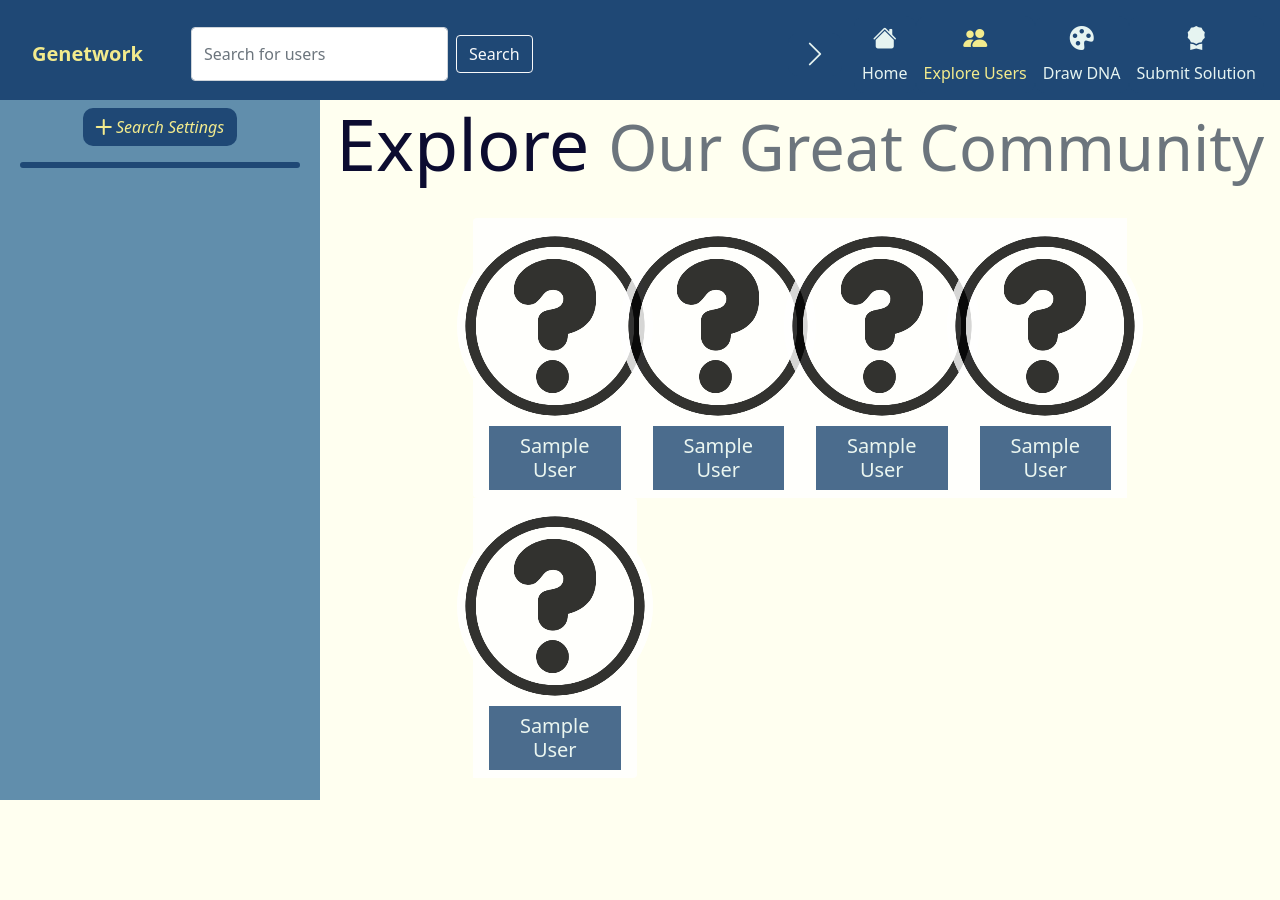
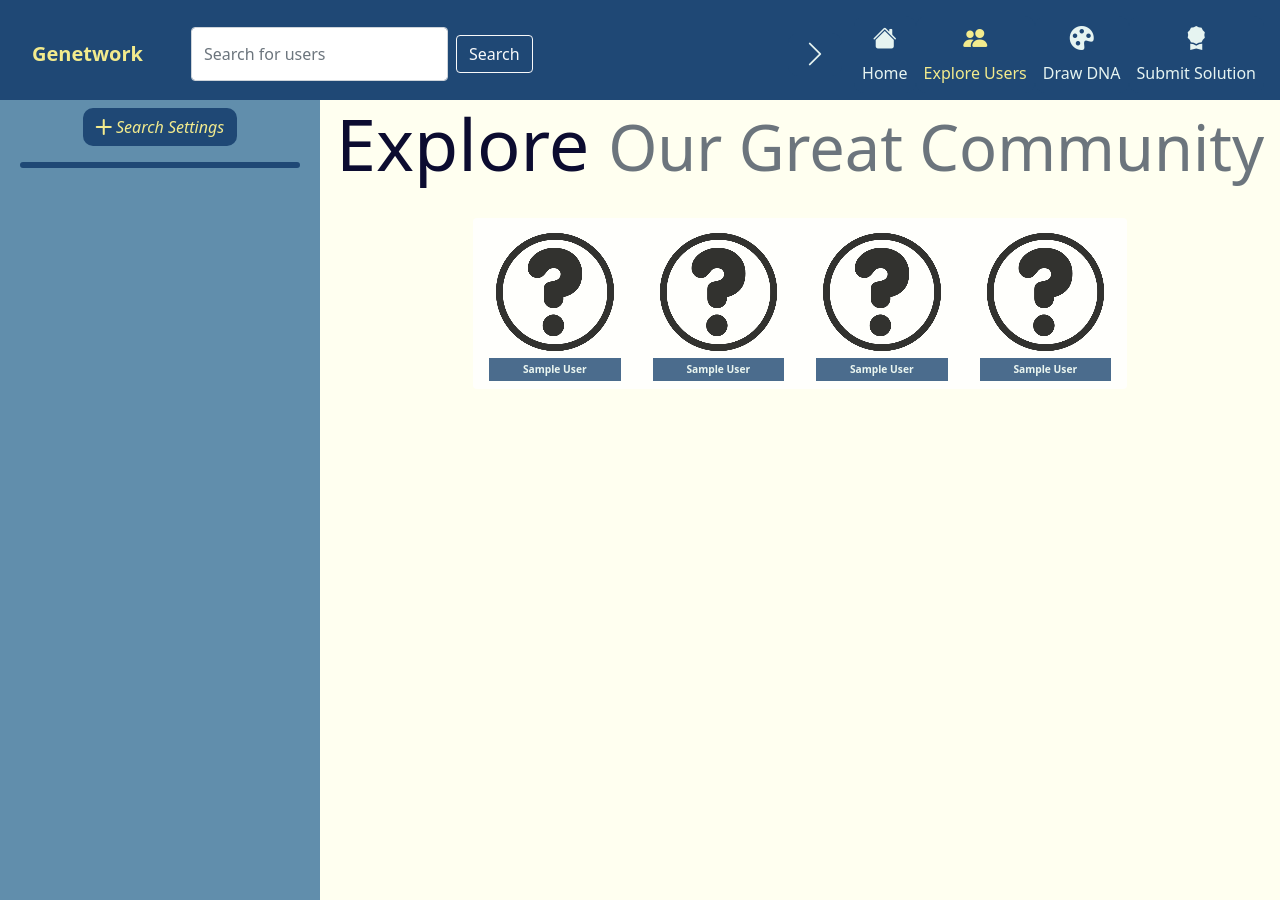
Before and after one commit to CiniMinis/workshop-project, a Flask app: page /explore in a window 1280 px wide. Before the commit the page ends 800 px from the top, so only its background shows below. Run offline with Flask 2, Linux system fonts and the light colour scheme; tables that the repository leaves empty hold one stand-in row (values such as "Sample post"); parts of the project's set-up code (start-up, migrations or seed data) failed here and were passed over.

Commit message:
Fitted Layout to smaller screens

```diff
--- a/app/static/explore.js
+++ b/app/static/explore.js
@@ -17,8 +17,9 @@
 
 // When page reaches bottom, load more users
 $(window).scroll(function() {
+    bottom_margin = 10;
     // check if bottom of page is reached
-    if( $(window).scrollTop() == $(document).height() - $(window).height() ) {
+    if( $(window).scrollTop() > $(document).height() - $(window).height() - bottom_margin ) {
         get_more_users()
             .then((new_content) => {
                 $("#exploreUserList").append(new_content);
--- a/app/static/main.css
+++ b/app/static/main.css
@@ -21,8 +21,8 @@
 }
 
 canvas.avatar-side {
-    width: 100px;
-    height: 100px;
+    width: 5vw;
+    height: 5vw;
 }
 
 canvas.avatar-big {
@@ -88,6 +88,12 @@
 
 .recent_user {
     text-decoration: none;
+    font-size: 1vw;
+    font-weight: bold;
+}
+
+.recent_user > h3 {
+    font-size: 2vw;
 }
 
 .recent_user:hover {
@@ -129,6 +135,8 @@
 
 .query-user {
     opacity: 0.8;
+    font-weight: bold;
+    font-size: 0.8vw;
 }
 
 .query-user:hover {
--- a/app/static/sidebar.js
+++ b/app/static/sidebar.js
@@ -1,18 +1,22 @@
 function stretch_sidebar() {
+    console.log(1);
     let window_height = $(window).height();
     let content_offset = $("#contentContainer").offset().top;
     let content_height = $("#contentContainer").height()
+    console.log(window_height, content_offset, content_height)
     $("#sidebar").height(Math.max(window_height - content_offset, content_height));
 }
 
 $().ready(()=>{
     // Script to make sidebar fill window height
     // initial fit
-    stretch_sidebar();
+    // stretch_sidebar();
     // window change
-    window.onresize = stretch_sidebar;
+    // window.onresize = stretch_sidebar;
     // content addition
-    new ResizeObserver(stretch_sidebar).observe(contentContainer);
+    // new ResizeObserver(stretch_sidebar).observe(contentContainer);
+    // expansion in sidebar
+    // $("#sidebarSearchSettingsToggler").click(stretch_sidebar);
 
     // configure buttons
     bind_button_to_collapse("sidebarSearchSettingsToggler", "sidebarSearchSettings");
@@ -23,13 +27,13 @@
         [user_id, user_name] = recent_users[i];
         $("#sidebarRecentUsers").append(`
             <a href="/user/${user_id}" class="recent_user container d-flex justify-content-start align-items-center p-2 m-2 white-box rounded">
-                <canvas class="avatar avatar-side rounded light-box me-4" data-user-id='${user_id}'></canvas>
-                <h5>${user_name}</h5>
-                <h3 class="bi bi-clock-history ms-auto m-4"></h3>
+                <canvas class="avatar avatar-side rounded light-box me-2" data-user-id='${user_id}'></canvas>
+                ${user_name}
+                <h3 class="bi bi-clock-history ms-auto me-2"></h3>
             </a>
         `);
     }
-    stretch_sidebar();  // stretch to fit new users
+    // stretch_sidebar();  // stretch to fit new users
 
     draw_all_avatars();
 });
--- a/app/views/snippets/sidebar.jinja
+++ b/app/views/snippets/sidebar.jinja
@@ -1,5 +1,5 @@
 {% block sidebar %}
-<div class="container color-main p-2 d-flex flex-column text-center">
+<div class="container-fluid color-main p-2 d-flex flex-column text-center">
     <p>
         <button type="button" class="btn dark-btn" id="sidebarSearchSettingsToggler" data-bs-toggle="collapse"
             data-bs-target="#sidebarSearchSettings">
@@ -34,7 +34,7 @@
 <div class="container-fluid" id="contentContainer">
     <div class="row">
         <!-- Sidebar Col -->
-        <div class="col-{{sidebar_col_size}} color-main text-light" id="sidebar">
+        <div class="col-{{sidebar_col_size}} color-main text-light min-vh-100" id="sidebar">
             {{ self.sidebar() }}
         </div>
         <!-- Content Col -->
--- a/app/views/snippets/users_as_list_items.jinja
+++ b/app/views/snippets/users_as_list_items.jinja
@@ -1,10 +1,10 @@
 {% for user in users %}
 <a href="/user/{{user.user_id}}" class="border list-group-item w-25 d-flex flex-column align-items-center border-0 query-user">
-    <canvas class="avatar p-0 m-0" data-user-id='{{user.user_id}}'></canvas>
+    <canvas class="avatar w-100 h-100 p-0 m-0" data-user-id='{{user.user_id}}'></canvas>
     <!-- <div class="container w-100 p-2 m-0"> -->
-        <h5 class="w-100 bg-dark color-dark p-2 m-0 h-25">
+        <p class="w-100 bg-dark color-dark py-1 m-0 h-25 text-nowrap">
             {{user.name}}
-        </h5>
+        </p>
     <!-- </div> -->
 </a>
 {% endfor %}
```
